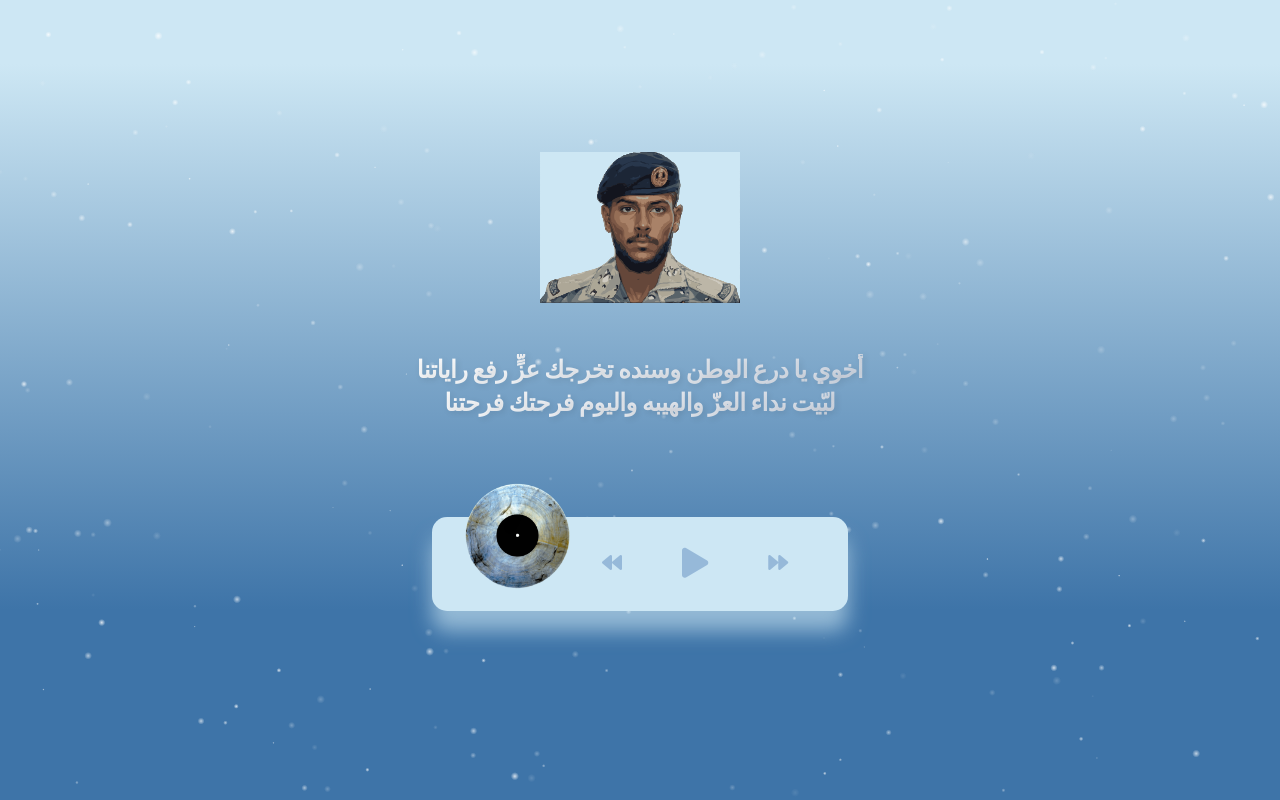
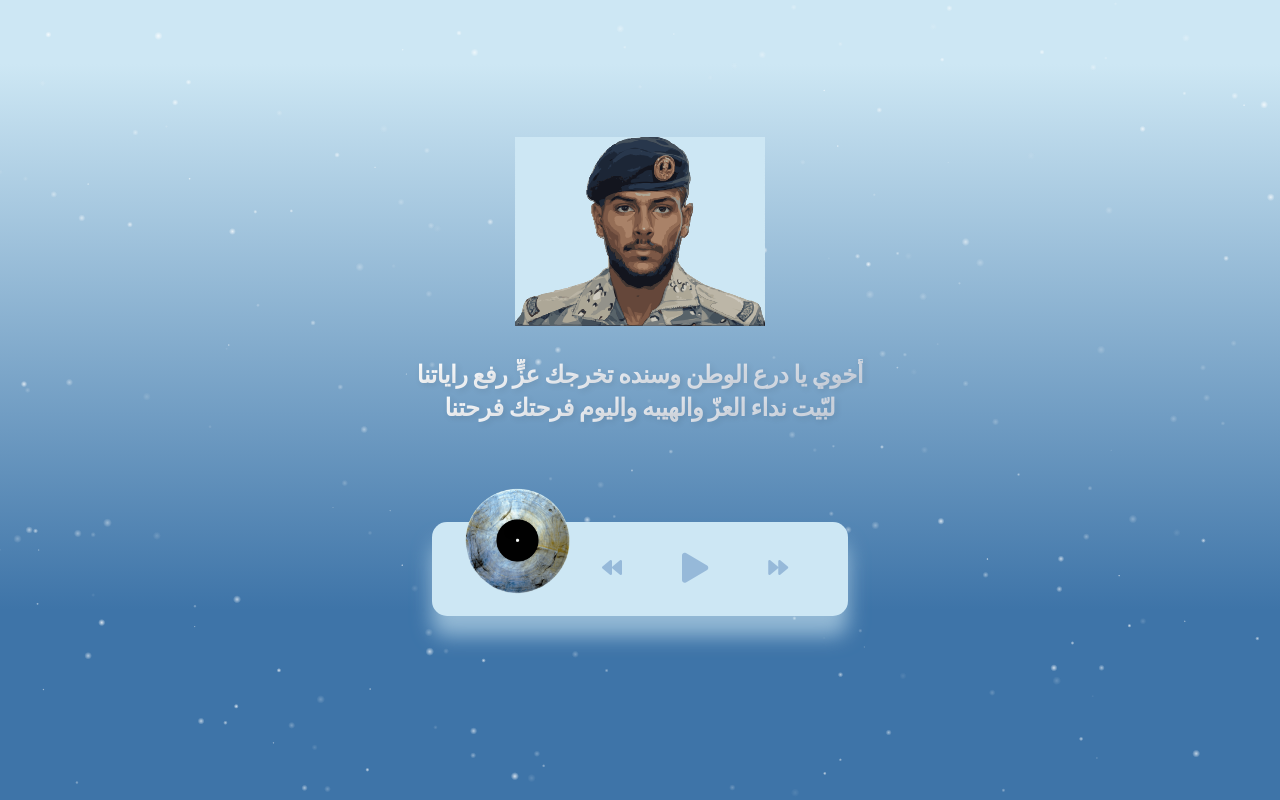
Before and after one commit to Jarl-A/M, a plain HTML site: page index.html in a window 1280 px wide. Drawn offline with Linux system fonts and the light colour scheme; animation ran at ten frames a second.

Commit message:
Update style.css

```diff
--- a/style.css
+++ b/style.css
@@ -25,9 +25,9 @@ body {
 
 .container {
   position: relative;
-  width: 200px;
-  height: 320px;
-  margin-top: 20px;
+  width: 250px;
+  height: 340px;
+  margin-top: 10px;
 }
 
 /* طبقة النجوم الشفافة فوق الخلفية وتحت المحتوى */
```
